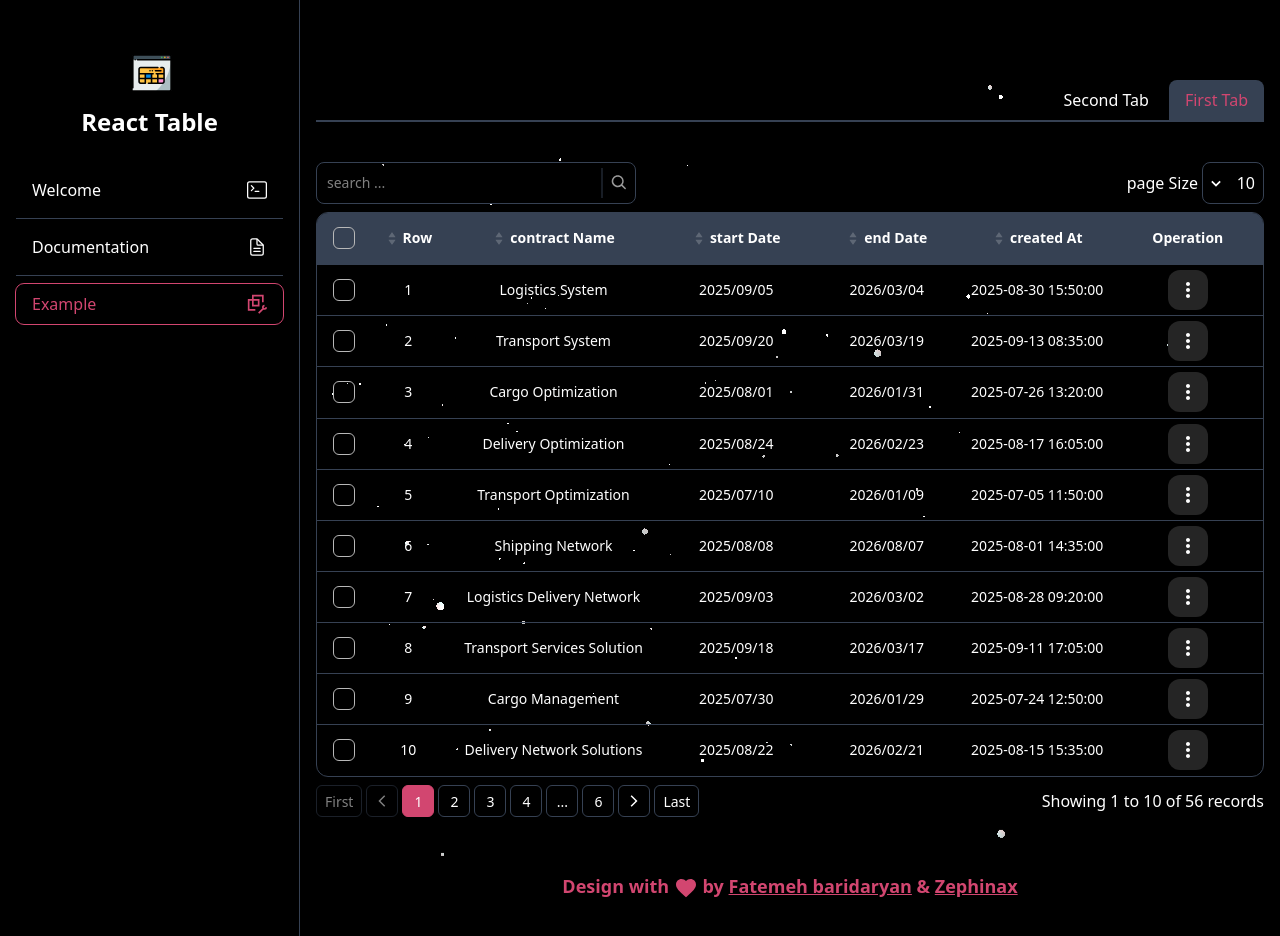
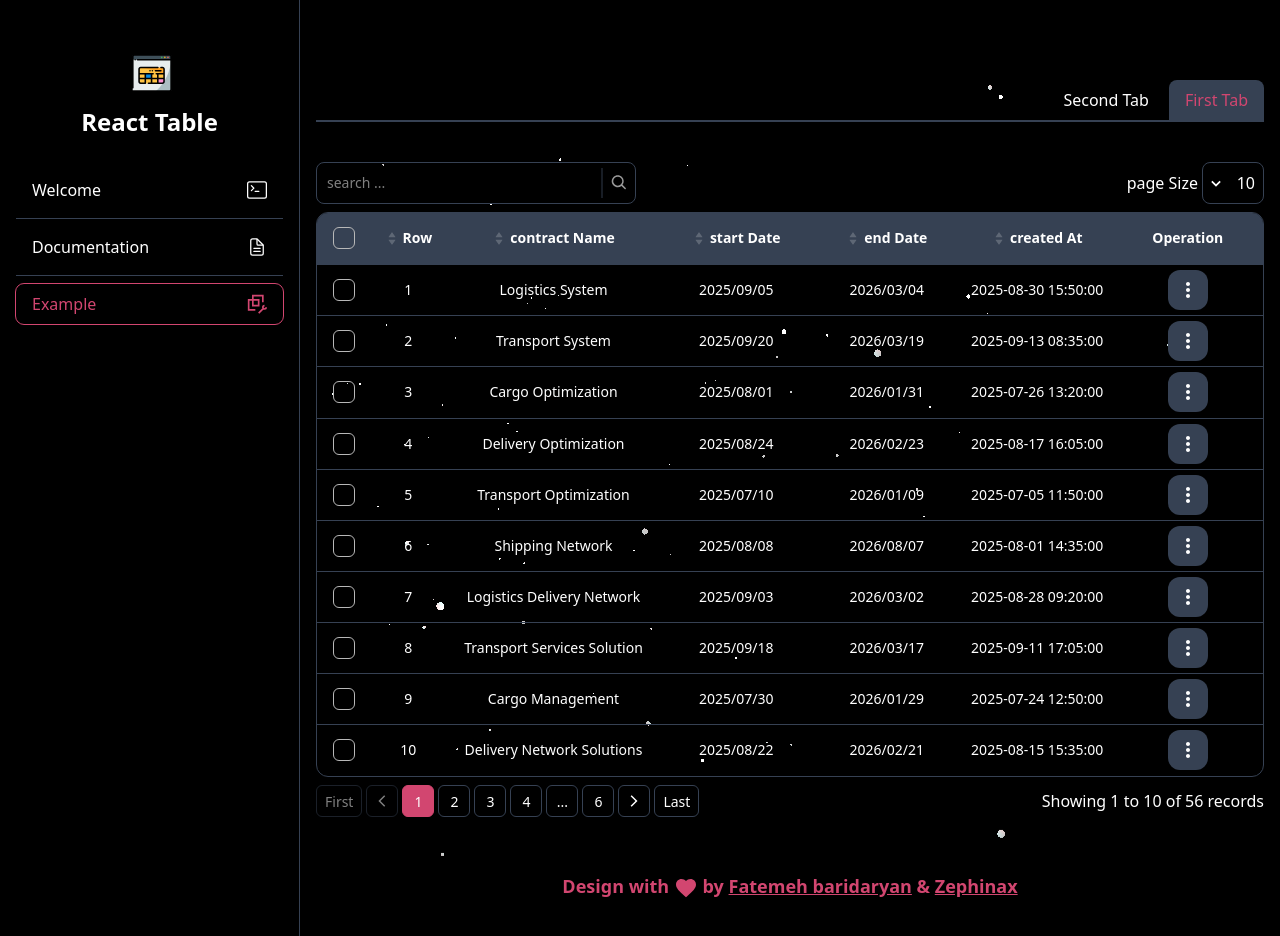
Before and after one commit to fatemeh-bd/responsive-react-datatable, a React (Vite) app: page /#/example in a window 1280 px wide. Shown: the top 936 px of the page. Built offline with nearby package versions, Linux system fonts and the light colour scheme.

Commit message:
style: examplePage

```diff
--- a/src/components/table/tools/actionDropDown/ActionDropDown.tsx
+++ b/src/components/table/tools/actionDropDown/ActionDropDown.tsx
@@ -65,7 +65,7 @@ export function ActionDropDown({
 
 const actionButton = () => {
   return (
-    <button className="cursor-pointer option-button bg-slate-300 py-2 text-sm rounded-xl !min-w-fit !px-2 !w-full">
+    <button className="cursor-pointer bg-slate-300 option-button py-2 text-sm rounded-xl !min-w-fit !px-2 !w-full">
       <BiDotsVerticalRounded className="size-6 mx-auto" />
     </button>
   );
--- a/src/index.css
+++ b/src/index.css
@@ -10,6 +10,7 @@ body {
 .page-size-select {
   background-color: rgb(0, 0, 0);
 }
+
 .option-button {
-  background-color: rgb(37, 37, 37);
+  background-color: #364153;
 }
```
Also changed, not shown: 4 other files (tests, documents, lock files or other folders).
